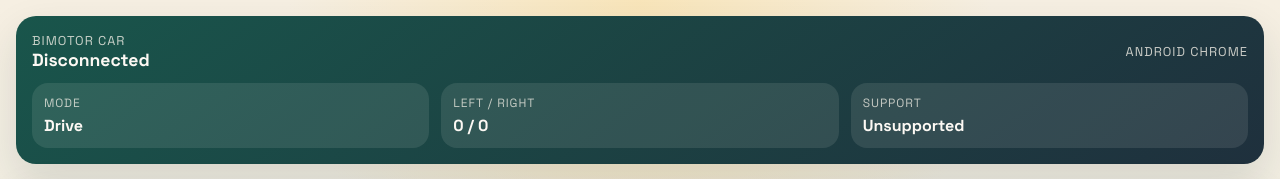
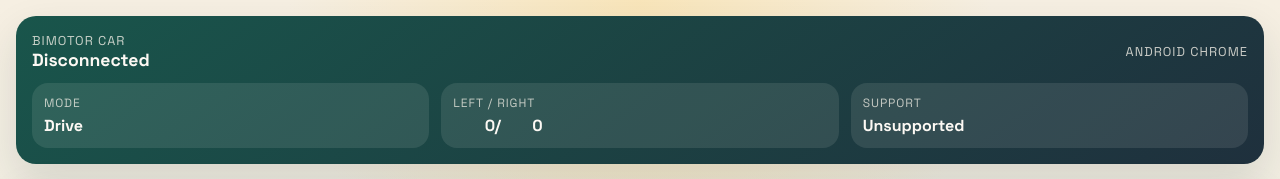
Before and after one commit to InternetXplorer/esp32_robot_control_interface, a React (Vite) app: page / in a window 1280 px wide. Shown: the top 179 px of the page. Built offline with nearby package versions, Linux system fonts and the light colour scheme.

Commit message:
another attempt at fixing vertical jumps

```diff
--- a/src/components/JoystickPad.tsx
+++ b/src/components/JoystickPad.tsx
@@ -25,45 +25,12 @@ export const JoystickPad = ({ disabled, resetToken, onCommandChange }: Props) =>
   const activePointerId = useRef<number | null>(null);
   const [thumb, setThumb] = useState<ThumbState>(centeredThumb);
   const [command, setCommand] = useState<DriveCommand>(zeroCommand());
-  const [isDragging, setIsDragging] = useState(false);
 
   useEffect(() => {
     activePointerId.current = null;
-    setIsDragging(false);
     setThumb(centeredThumb);
     setCommand(zeroCommand());
   }, [resetToken]);
-
-  useEffect(() => {
-    if (!isDragging) {
-      return;
-    }
-
-    const { body, documentElement } = document;
-    const previousBodyOverflow = body.style.overflow;
-    const previousHtmlOverflow = documentElement.style.overflow;
-    const previousBodyTouchAction = body.style.touchAction;
-    const previousHtmlTouchAction = documentElement.style.touchAction;
-
-    body.style.overflow = 'hidden';
-    documentElement.style.overflow = 'hidden';
-    body.style.touchAction = 'none';
-    documentElement.style.touchAction = 'none';
-
-    const preventScroll = (event: TouchEvent) => {
-      event.preventDefault();
-    };
-
-    document.addEventListener('touchmove', preventScroll, { passive: false });
-
-    return () => {
-      document.removeEventListener('touchmove', preventScroll);
-      body.style.overflow = previousBodyOverflow;
-      documentElement.style.overflow = previousHtmlOverflow;
-      body.style.touchAction = previousBodyTouchAction;
-      documentElement.style.touchAction = previousHtmlTouchAction;
-    };
-  }, [isDragging]);
 
   const updateFromPointer = (clientX: number, clientY: number) => {
     const pad = padRef.current;
@@ -87,7 +54,6 @@ export const JoystickPad = ({ disabled, resetToken, onCommandChange }: Props) =>
 
   const reset = () => {
     activePointerId.current = null;
-    setIsDragging(false);
     setThumb(centeredThumb);
     const stopped = zeroCommand();
     setCommand(stopped);
@@ -106,7 +72,6 @@ export const JoystickPad = ({ disabled, resetToken, onCommandChange }: Props) =>
 
           event.preventDefault();
           activePointerId.current = event.pointerId;
-          setIsDragging(true);
           event.currentTarget.setPointerCapture(event.pointerId);
           updateFromPointer(event.clientX, event.clientY);
         }}
--- a/src/components/StatusBar.module.css
+++ b/src/components/StatusBar.module.css
@@ -54,3 +54,21 @@
   font-size: 1rem;
   font-weight: 700;
 }
+
+.commandValue {
+  display: flex;
+  align-items: baseline;
+  flex-wrap: nowrap;
+  white-space: nowrap;
+  font-variant-numeric: tabular-nums;
+}
+
+.motorValue {
+  display: inline-block;
+  min-width: 4ch;
+  text-align: right;
+}
+
+.separator {
+  flex: 0 0 auto;
+}
--- a/src/components/StatusBar.tsx
+++ b/src/components/StatusBar.tsx
@@ -39,8 +39,10 @@ export const StatusBar = ({
         </div>
         <div className={styles.tile}>
           <p className={styles.label}>Left / Right</p>
-          <p className={styles.value}>
-            {command.left} / {command.right}
+          <p className={`${styles.value} ${styles.commandValue}`}>
+            <span className={styles.motorValue}>{command.left}</span>
+            <span className={styles.separator}> / </span>
+            <span className={styles.motorValue}>{command.right}</span>
           </p>
         </div>
         <div className={styles.tile}>
```
